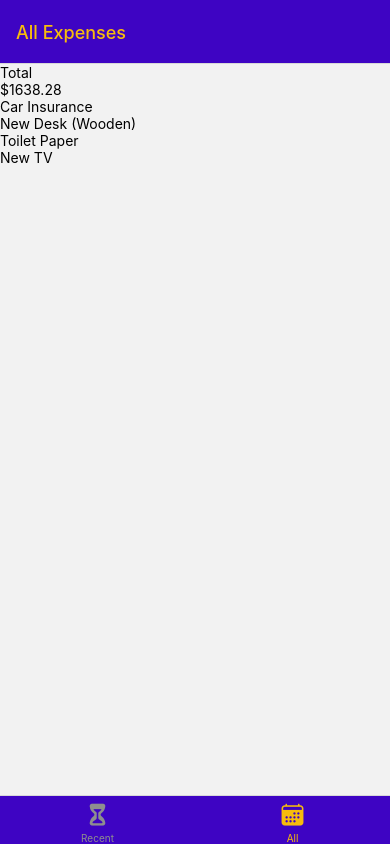
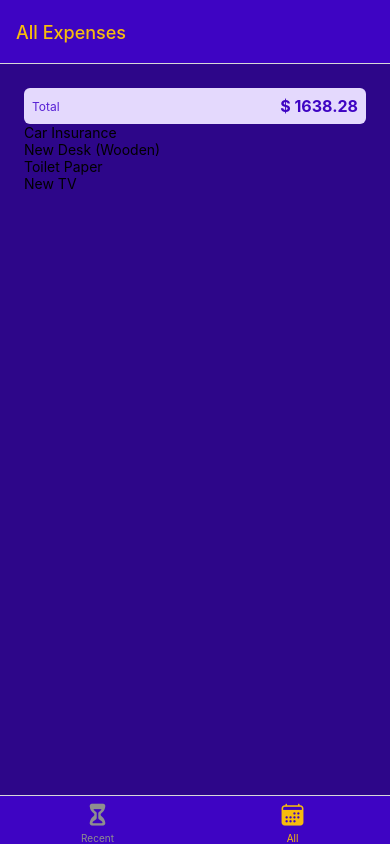
Before and after one commit to maumercado/RN_ExpenseTracker, a React Native app: screen /AllExpenses in a window 390 px wide. Built offline with nearby package versions, Linux system fonts and the light colour scheme.

Commit message:
Continue styling

```diff
--- a/components/ExpensesOutput/ExpensesOutput.js
+++ b/components/ExpensesOutput/ExpensesOutput.js
@@ -1,7 +1,8 @@
-import { View } from 'react-native'
+import { View, StyleSheet } from 'react-native'
 
 import ExpensesList from './ExpensesList'
 import ExpensesSummary from './ExpensesSummary'
+import { GlobalStyles } from '../../constants/styles'
 
 const DUMMY_EXPENSES = [
   {
@@ -32,11 +33,19 @@
 
 function ExpensesOutput ({ expenses, expensesPeriod }) {
   return (
-    <View>
+    <View style={styles.container}>
       <ExpensesSummary periodName={expensesPeriod} expenses={DUMMY_EXPENSES} />
       <ExpensesList expenses={DUMMY_EXPENSES} />
     </View>
   )
 }
 
+const styles = StyleSheet.create({
+  container: {
+    flex: 1,
+    padding: 24,
+    backgroundColor: GlobalStyles.colors.primary700
+  }
+})
+
 export default ExpensesOutput
--- a/components/ExpensesOutput/ExpensesSummary.js
+++ b/components/ExpensesOutput/ExpensesSummary.js
@@ -1,4 +1,5 @@
-import { View, Text } from 'react-native'
+import { View, Text, StyleSheet } from 'react-native'
+import { GlobalStyles } from '../../constants/styles'
 
 function ExpensesSummary ({ expenses, periodName }) {
   const expensesTotal = expenses.reduce((acc, expense) => {
@@ -6,11 +7,31 @@
   }, 0)
 
   return (
-    <View>
-      <Text>{periodName}</Text>
-      <Text>${expensesTotal.toFixed(2)}</Text>
+    <View style={styles.container}>
+      <Text style={styles.period}>{periodName}</Text>
+      <Text style={styles.sum}>$ {expensesTotal.toFixed(2)}</Text>
     </View>
   )
 }
 
+const styles = StyleSheet.create({
+  container: {
+    padding: 8,
+    backgroundColor: GlobalStyles.colors.primary50,
+    borderRadius: 6,
+    flexDirection: 'row',
+    justifyContent: 'space-between',
+    alignItems: 'center'
+  },
+  period: {
+    fontSize: 12,
+    color: GlobalStyles.colors.primary400
+  },
+  sum: {
+    fontSize: 16,
+    fontWeight: 'bold',
+    color: GlobalStyles.colors.primary500
+  }
+})
+
 export default ExpensesSummary
```
